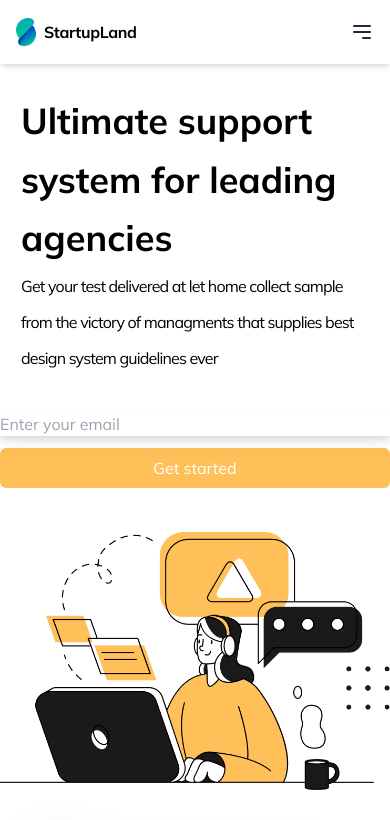
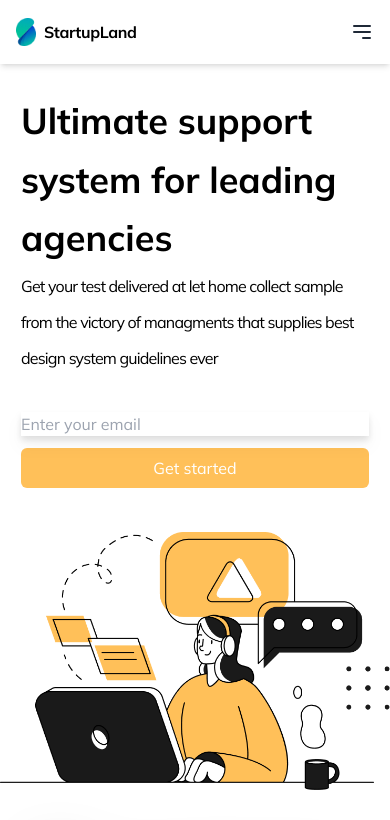
Before and after one commit to littledemon1234/Support-App, a Next.js app: page / in a window 390 px wide. Shown: the top 820 px of the page. Built offline with nearby package versions, Linux system fonts and the light colour scheme.

Commit message:
Change Padding

```diff
--- a/src/app/Bottom.tsx
+++ b/src/app/Bottom.tsx
@@ -10,7 +10,7 @@ export default function Bottom() {
           <h1 className="text-4xl font-bold leading-relaxed tracking-normal pl-[21px] md:pl-0 md:pr-0 pr-[21px] ">Ultimate support  system for leading agencies </h1>
           <div className=" flex flex-col gap-9">
             <p className="leading-9 tracking-tighter pl-[21px] md:pl-0 md:pr-0 pr-[21px]  ">Get your test delivered at let home collect sample from the victory of managments that supplies best design system guidelines ever</p>
-            <div className="flex md:flex-row  flex-col  gap-3">
+            <div className="flex md:flex-row  flex-col md:m-0 ml-[21px] mr-[21px] gap-3">
               <input className=" drop-shadow-lg md:w-[300px] md:p-3" type="email" name="email" placeholder="Enter your email" />
               <button className="bg-[#FFC059] text-white rounded-md p-2">Get started</button>
             </div>
```
